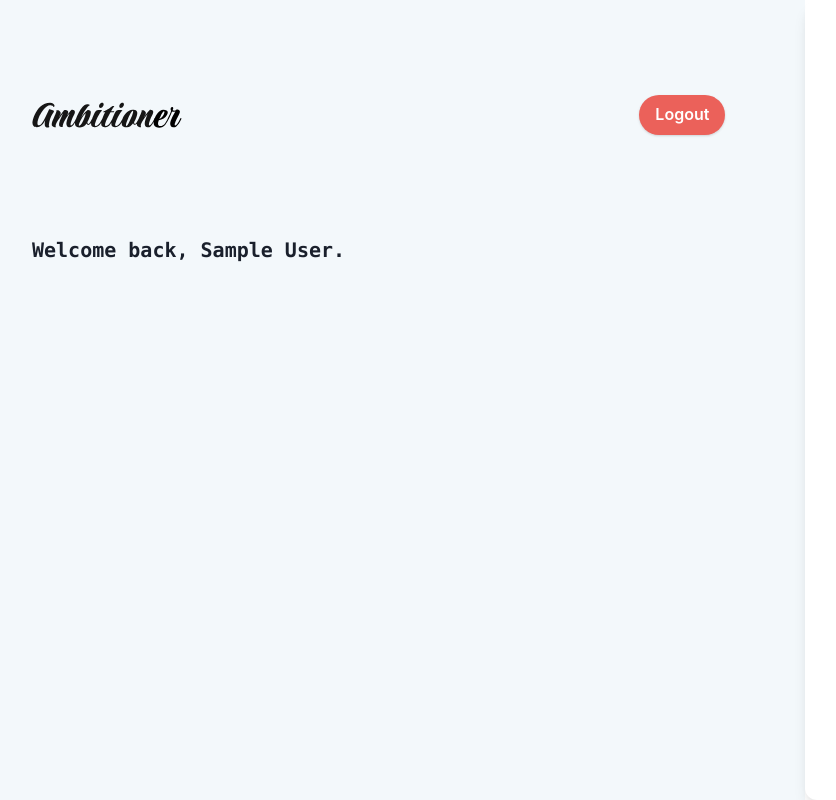
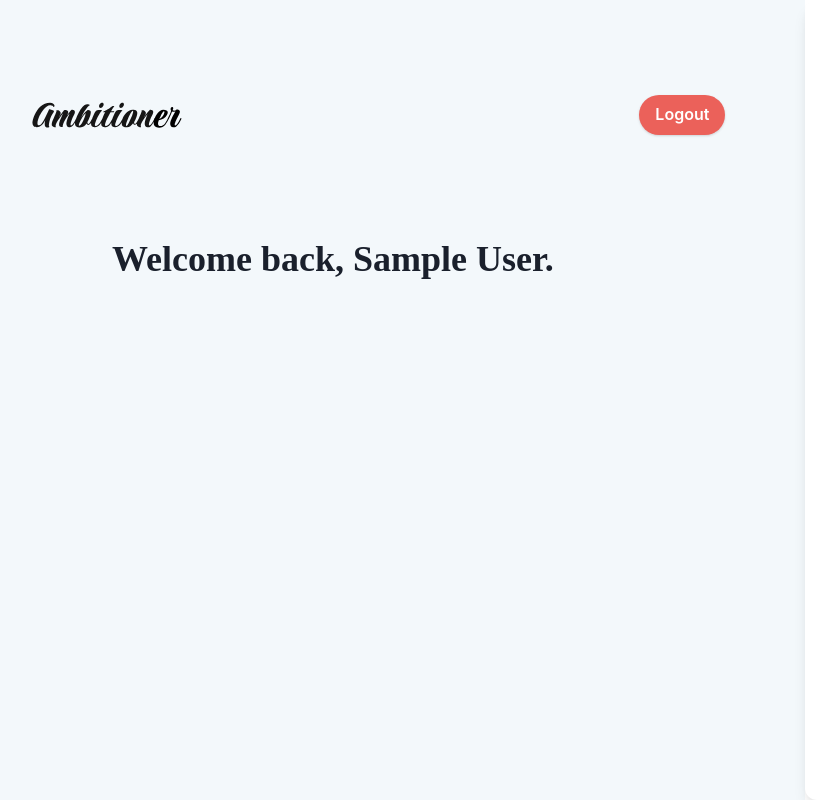
Before and after one commit to F4isalSH/ambitioner, a React (Create React App) app: page / in a window 1280 px wide. Shown: the whole page, without its empty margins (48-884 px from the left). Built offline with nearby package versions, Linux system fonts and the light colour scheme; no server answers; sample sign-in values are in the browser's storage.

Commit message:
Aligning heading

```diff
--- a/src/components/Dashboard.tsx
+++ b/src/components/Dashboard.tsx
@@ -1,12 +1,13 @@
 import { Navbar } from "./Navbar";
-import { VStack, Heading, useColorModeValue } from "@chakra-ui/react";
+import { VStack, Heading } from "@chakra-ui/react";
 import { useAuthContext } from "../hooks/useAuthContext";
+
 export const Dashboard: React.FC = ({}) => {
   const { user }: any = useAuthContext();
   return (
     <VStack bg="#F3F8FB" alignItems="flex-start" w="full" h="100vh">
       <Navbar />
-      <Heading px="20" fontFamily="mono" size="md">
+      <Heading px="40" fontFamily="Poppins">
         Welcome back, {user.displayName}.
       </Heading>
     </VStack>
```
